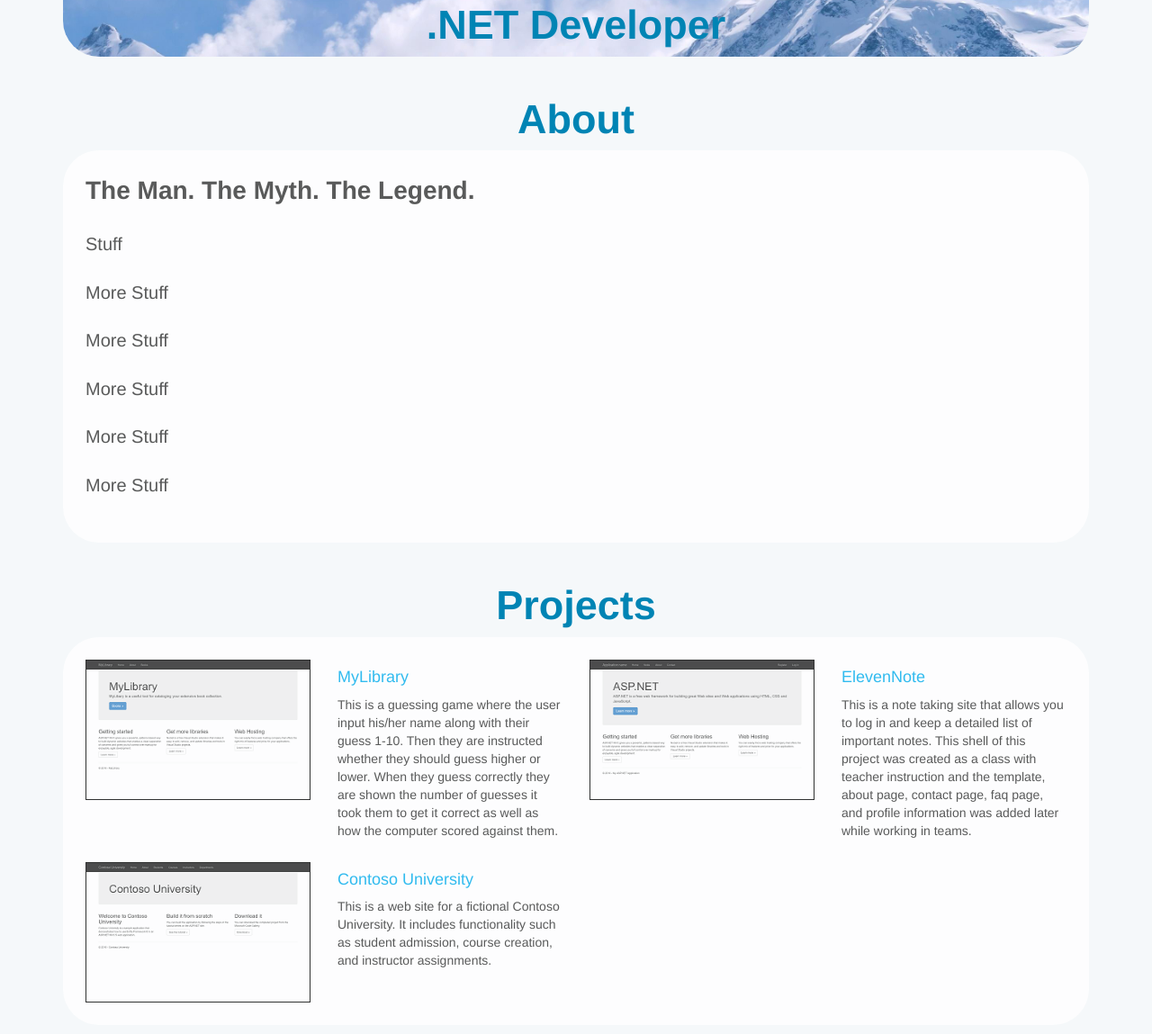
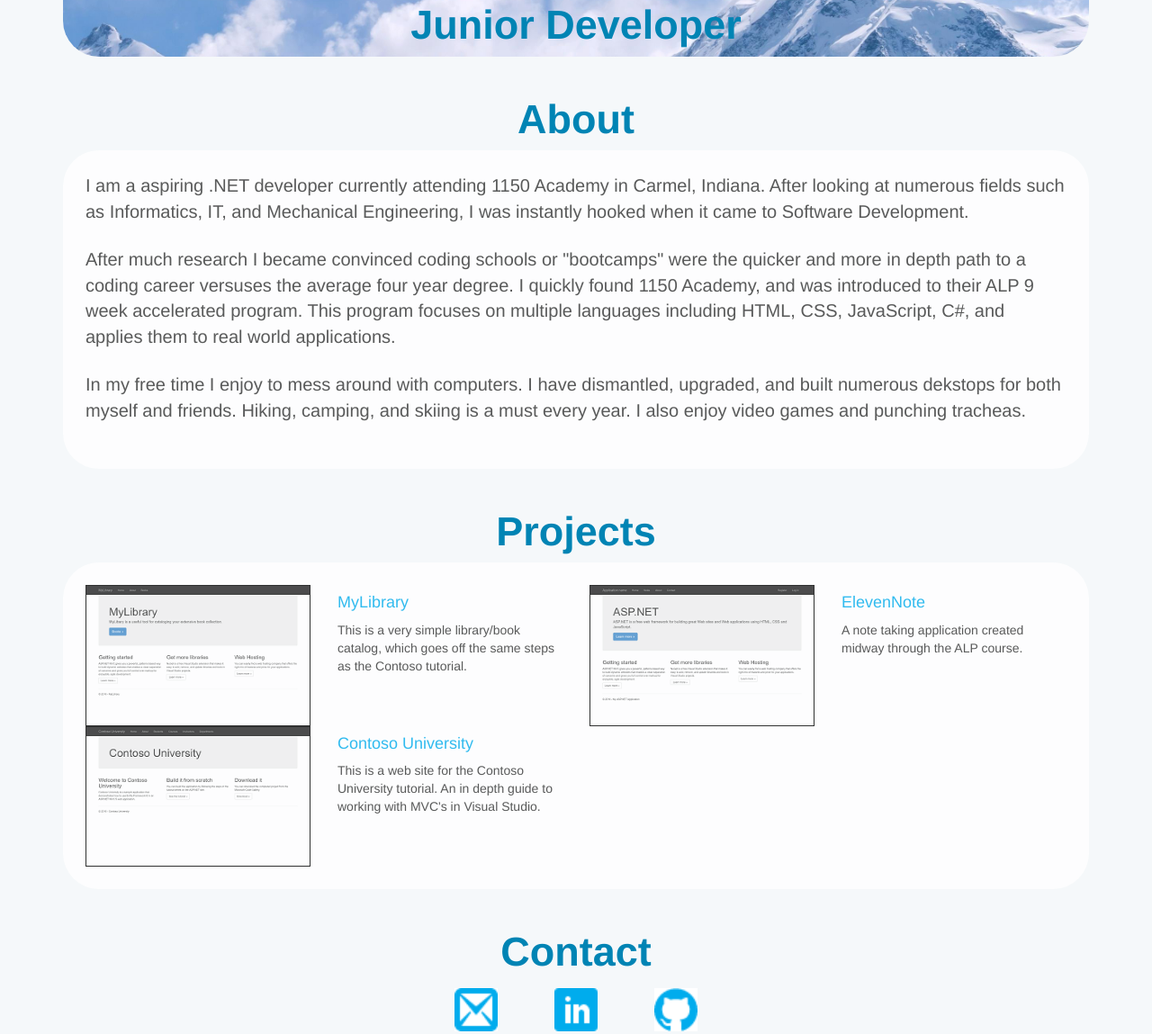
Before and after one commit to estutson/estutson.github.io, a plain HTML site: page index.html in a window 1280 px wide. Shown: the part 262-1411 px from the top of the page at 90% size. Drawn offline with nearby package versions, Linux system fonts and the light colour scheme.

Commit message:
Added about information, and project information

```diff
--- a/index.html
+++ b/index.html
@@ -30,7 +30,7 @@
                     <li><a href="#home">Home</a></li>
                     <li><a href="#about">About</a></li>
                     <li><a href="#projects">Projects</a></li>
-                    <li><a href="#contact">Contact</a></li>
+                    <li><a href="#footer">Contact</a></li>
                 </ul>
             </div>
         </div>
@@ -42,7 +42,7 @@
         <div class="row">
 			<div class="col-sm-12">
                 <h1>Eric Stutson</h1>
-                <h2>.NET Developer</h2>
+                <h2>Junior Developer</h2>
             </div>
 		</div>
 		</div>
@@ -56,25 +56,13 @@
         </div>
 		<div class="div-background">
         <div class="row">
-			<div class="col-sm-12"><p><span class="important">The Man. The Myth. The Legend.</span></p></div>
+			<div class="col-sm-12"><p>I am a aspiring .NET developer currently attending 1150 Academy in Carmel, Indiana. After looking at numerous fields such as Informatics, IT, and Mechanical Engineering, I was instantly hooked when it came to Software Development. </p></div>
 		</div>
 		<div class="row">
-			<div class="col-sm-12"><p>Stuff</p></div>
+			<div class="col-sm-12"><p>After much research I became convinced coding schools or "bootcamps" were the quicker and more in depth path to a coding career versuses the average four year degree. I quickly found 1150 Academy, and was introduced to their ALP 9 week accelerated program. This program focuses on multiple languages including HTML, CSS, JavaScript, C#, and applies them to real world applications. </p></div>
 		</div>
 		<div class="row">
-			<div class="col-sm-12"><p>More Stuff</p></div>
-		</div>
-		<div class="row">
-			<div class="col-sm-12"><p>More Stuff</p></div>
-		</div>
-		<div class="row">
-			<div class="col-sm-12"><p>More Stuff</p></div>
-		</div>
-		<div class="row">
-			<div class="col-sm-12"><p>More Stuff</p></div>
-		</div>
-		<div class="row">
-			<div class="col-sm-12"><p>More Stuff</p></div>
+			<div class="col-sm-12"><p>In my free time I enjoy to mess around with computers. I have dismantled, upgraded, and built numerous dekstops for both myself and friends. Hiking, camping, and skiing is a must every year. I also enjoy video games and punching tracheas.</p></div>
 		</div>
 	   </div>
     </div>
@@ -88,13 +76,14 @@
         <div class="div-background">
 		<div class="row">
 			<div class="col-sm-3"><a href="https://github.com/estutson/.301MyLibrary"><img class="img-responsive project-image" src="images/mylibrary.png"></a></div>
-			<div class="col-sm-3"><a href="https://github.com/estutson/.301MyLibrary"><h4>MyLibrary</h4></a><p>This is a guessing game where the user input his/her name along with their guess 1-10. Then they are instructed whether they should guess higher or lower. When they guess correctly they are shown the number of guesses it took them to get it correct as well as how the computer scored against them.</p></div>
+			<div class="col-sm-3"><a href="https://github.com/estutson/.301MyLibrary"><h4>MyLibrary</h4></a><p>This is a very simple library/book catalog, which goes off the same steps as the Contoso tutorial.</p></div>
 			<div class="col-sm-3"><a href="https://github.com/estutson/ElevenNote"><img class="img-responsive project-image" src="images/elevennote.png"></a></div>
-			<div class="col-sm-3"><a href="https://github.com/estutson/ElevenNote"><h4>ElevenNote</h4></a><p>This is a note taking site that allows you to log in and keep a detailed list of important notes. This shell of this project was created as a class with teacher instruction and the template, about page, contact page, faq page, and profile information was added later while working in teams.</p></div>
+			<div class="col-sm-3"><a href="https://github.com/estutson/ElevenNote"><h4>ElevenNote</h4></a><p>A note taking application created midway through the ALP course.</p></div>
 		</div>
+
 		<div class="row">
 			<div class="col-sm-3"><a href="https://github.com/estutson/Contoso-University"><img class="img-responsive project-image" src="images/contoso.png"></a></div>
-			<div class="col-sm-3"><a href="https://github.com/estutson/Contoso-University"><h4>Contoso University</h4></a><p>This is a web site for a fictional Contoso University. It includes functionality such as student admission, course creation, and instructor assignments.</p></div>
+			<div class="col-sm-3"><a href="https://github.com/estutson/Contoso-University"><h4>Contoso University</h4></a><p>This is a web site for the Contoso University tutorial. An in depth guide to working with MVC's in Visual Studio.</p></div>
 		</div>
         </div>
 	</div>
```
